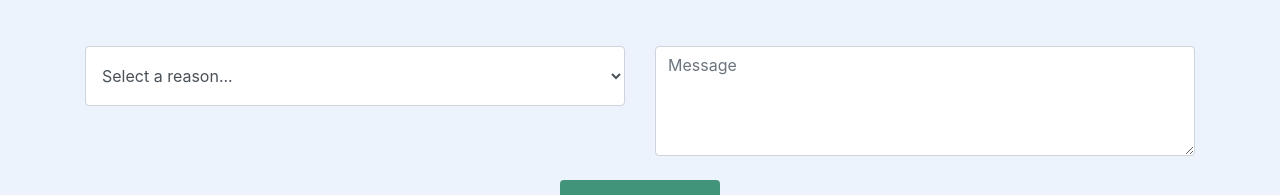
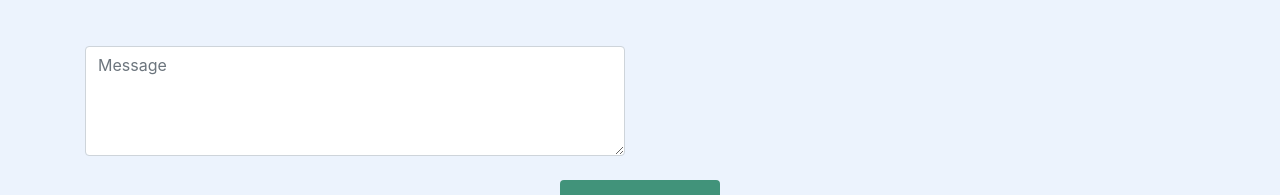
Before and after one commit to morelmiles/portfolio, a React (Create React App) app: page / in a window 1280 px wide. Shown: the part 1729-1924 px from the top of the page. Built offline with nearby package versions, Linux system fonts and the light colour scheme.

Commit message:
Remove the reason field

```diff
--- a/src/components/contactForm/Contact.js
+++ b/src/components/contactForm/Contact.js
@@ -25,7 +25,7 @@ function Contact() {
                     onSubmit="submit"
                     name="contact"
                     data-netlify="true"
-                    method="POST"
+                    method="post"
                     data-netlify-honeypot="bot-field"
                 >
                     <input type="hidden" name="form-name" value="contact" />
@@ -64,24 +64,6 @@ function Contact() {
                     </div>
                     <div className="row">
                         <div className="col-md-6 mb-2">
-                            <select
-                                class=" d-block form-control input__box box-shadow w-100"
-                                id="reason"
-                                placeholder="Select reason"
-                                name="reason"
-                                required
-                            >
-                                <option value="">Select a reason...</option>
-                                <option value="hi">I just wanna say Hi</option>
-                                <option value="project">
-                                    I have a project
-                                </option>
-                                <option value="inquiry">
-                                    I have an inquiry...
-                                </option>
-                            </select>
-                        </div>
-                        <div className="col-md-6 mb-2">
                             <textarea
                                 className="form-control"
                                 rows="4"
```
